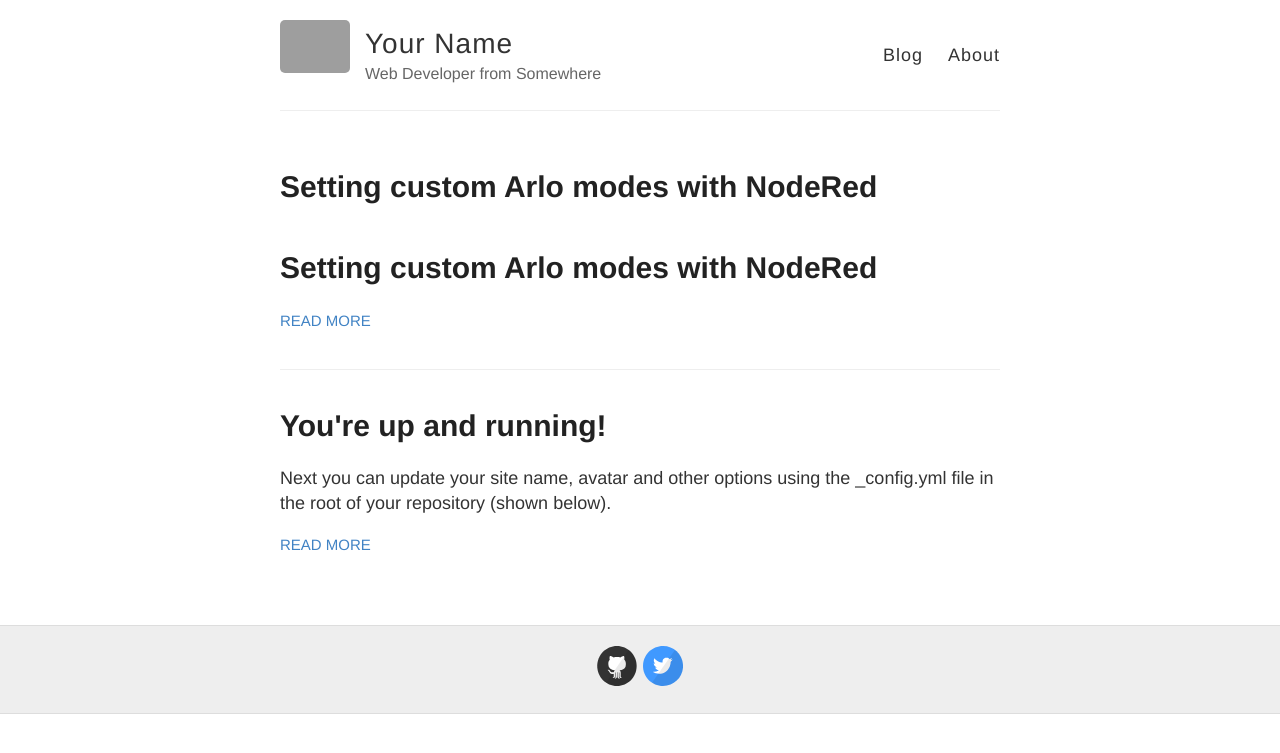
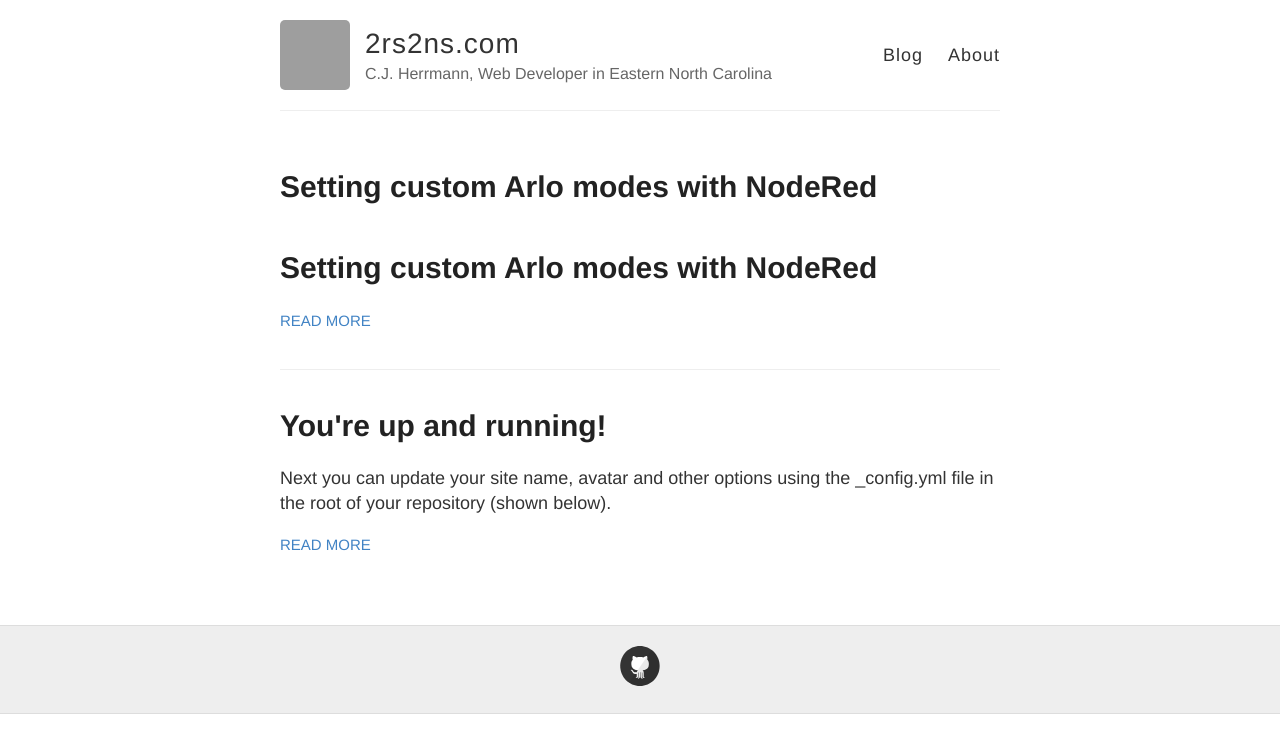
Before and after one commit to godloth/2rs2ns, a Jekyll site: the page built from index.html, in a window 1280 px wide. Shown: the top 753 px of the page. Built offline with Jekyll 4.4.1, drawn with Linux system fonts in a browser that asks for light colours; some of the changed lines change nothing that is shown; grey boxes are pictures that could not be loaded.

```diff
--- a/_config.yml
+++ b/_config.yml
@@ -3,51 +3,29 @@
 #
 
 # Name of your site (displayed in the header)
-name: Your Name
+name: 2rs2ns.com
 
 # Short bio or description (displayed in the header)
-description: Web Developer from Somewhere
+description: C.J. Herrmann, Web Developer in Eastern North Carolina
 
 # URL of your avatar or profile pic (you could use your GitHub profile pic)
-avatar: https://raw.githubusercontent.com/barryclark/jekyll-now/master/images/jekyll-logo.png
-
-#
-# Flags below are optional
-#
+avatar: https://en.gravatar.com/userimage/41685361/49e8889171ab3d7aa19002ff0f026e10.jpeg
 
 # Includes an icon in the footer for each username you enter
 footer-links:
-  dribbble:
-  email:
-  facebook:
-  flickr:
-  github: barryclark/jekyll-now
-  instagram:
-  linkedin:
-  pinterest:
-  rss: # just type anything here for a working RSS icon
-  twitter: jekyllrb
-  stackoverflow: # your stackoverflow profile, e.g. "users/50476/bart-kiers"
-  youtube: # channel/<your_long_string> or user/<user-name>
-  googleplus: # anything in your profile username that comes after plus.google.com/
+  github: https://github.com/Siege36
 
+# Enable google analytics
+google_analytics: true
 
-# Enter your Disqus shortname (not your username) to enable commenting on posts
-# You can find your shortname on the Settings page of your Disqus account
-disqus:
-
-# Enter your Google Analytics web tracking code (e.g. UA-2110908-2) to activate tracking
-google_analytics:
-
-# Your website URL (e.g. http://barryclark.github.io or http://www.barryclark.co)
 # Used for Sitemap.xml and your RSS feed
-url:
+url: http://2rs2ns.com
 
 # If you're hosting your site at a Project repository on GitHub pages
 # (http://yourusername.github.io/repository-name)
 # and NOT your User repository (http://yourusername.github.io)
 # then add in the baseurl here, like this: "/repository-name"
-baseurl: ""
+baseurl: "http://2rs2ns.com"
 
 #
 # !! You don't need to change any of the configuration flags below !!
--- a/_includes/analytics.html
+++ b/_includes/analytics.html
@@ -1,16 +1,13 @@
 {% if site.google_analytics %}
 	<!-- Google Analytics -->
+	<!-- Global site tag (gtag.js) - Google Analytics -->
+	<script async src="https://www.googletagmanager.com/gtag/js?id=UA-49358032-2"></script>
 	<script>
-		(function(i,s,o,g,r,a,m){i['GoogleAnalyticsObject']=r;i[r]=i[r]||function(){
-		(i[r].q=i[r].q||[]).push(arguments)},i[r].l=1*new Date();a=s.createElement(o),
-		m=s.getElementsByTagName(o)[0];a.async=1;a.src=g;m.parentNode.insertBefore(a,m)
-		})(window,document,'script','//www.google-analytics.com/analytics.js','ga');
+	  window.dataLayer = window.dataLayer || [];
+	  function gtag(){dataLayer.push(arguments);}
+	  gtag('js', new Date());
 
-		ga('create', '{{ site.google_analytics }}', 'auto');
-		ga('send', 'pageview', {
-		  'page': '{{ site.baseurl }}{{ page.url }}',
-		  'title': '{{ page.title | replace: "'", "\\'" }}'
-		});
+	  gtag('config', 'UA-49358032-2');
 	</script>
 	<!-- End Google Analytics -->
 {% endif %}
```
